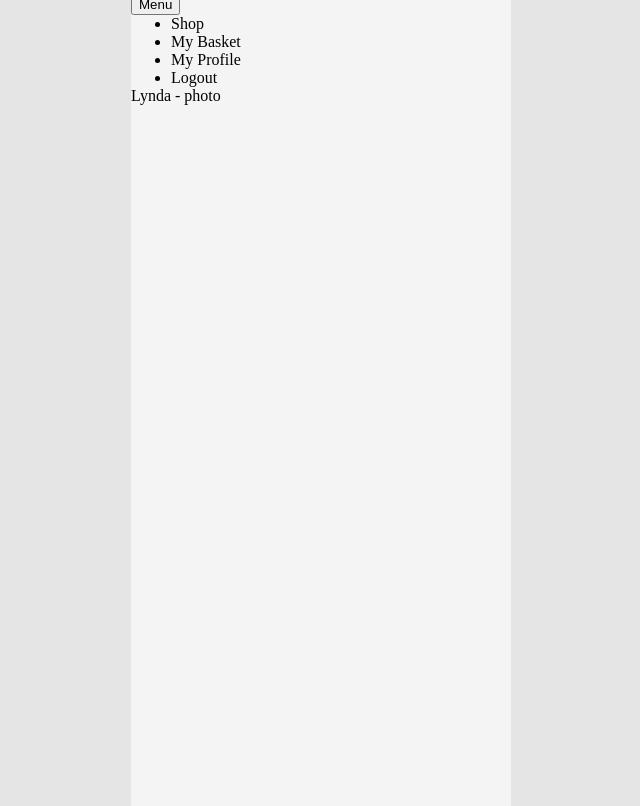
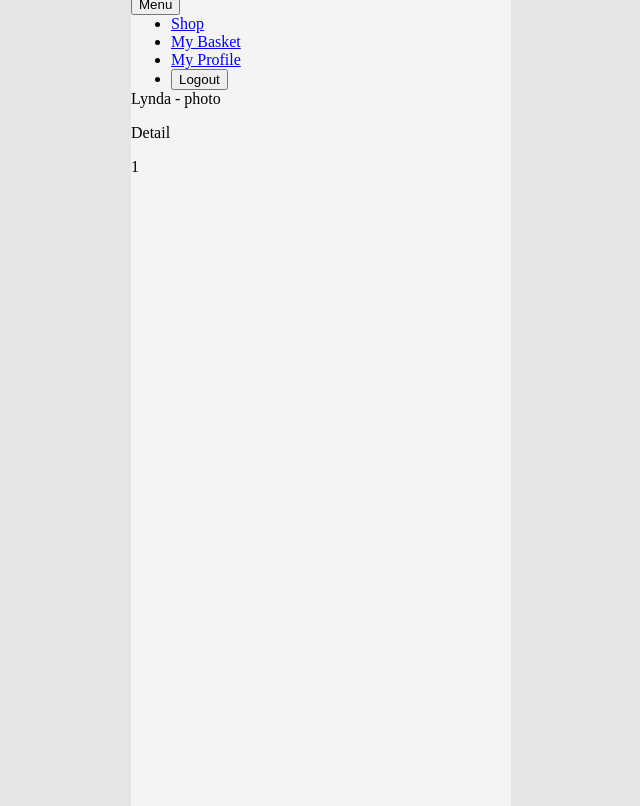
Before and after one commit to Maranaho/arttoys, a React (Create React App) app: page /detail/1 in a window 1280 px wide. Shown: the whole page, without its empty margins (319-959 px from the left). Built offline with nearby package versions, Linux system fonts and the light colour scheme.

Commit message:
added Routing

```diff
--- a/package.json
+++ b/package.json
@@ -8,6 +8,7 @@
     "@testing-library/user-event": "^12.1.10",
     "react": "^17.0.2",
     "react-dom": "^17.0.2",
+    "react-router-dom": "^5.3.0",
     "react-scripts": "4.0.3",
     "web-vitals": "^1.0.1"
   },
--- a/src/App.css
+++ b/src/App.css
@@ -1 +1 @@
-body{margin:0;background:#e5e5e5;height:100vh;display:flex;align-items:center;justify-content:center}.ArtToys{background:#f4f4f4;height:812px;width:380px}.Menu ul{margin:0}
+html>canvas{display:none}body{margin:0;background:#e5e5e5;height:100vh;display:flex;align-items:center;justify-content:center}.ArtToys{background:#f4f4f4;height:812px;width:380px}.Menu ul{margin:0}
--- a/src/App.js
+++ b/src/App.js
@@ -1,7 +1,20 @@
+import { BrowserRouter as Router,Switch,Route} from "react-router-dom"
 import Nav from './components/Nav'
+import Shop from './components/Shop'
+import Basket from './components/Basket'
+import Profile from './components/Profile'
+import Detail from './components/Detail'
 const App = ()=>(
-  <main className="ArtToys">
-    <Nav/>
-  </main>
+  <Router>
+    <main className="ArtToys">
+      <Nav/>
+      <Switch>
+        <Route path="/detail/:toyID"><Detail/></Route>
+        <Route path="/basket"><Basket/></Route>
+        <Route path="/profile"><Profile/></Route>
+        <Route path="/"><Shop/></Route>
+      </Switch>
+    </main>
+  </Router>
 )
 export default App
--- a/src/App.scss
+++ b/src/App.scss
@@ -1,3 +1,4 @@
+html > canvas {display: none}
 body{
   margin: 0;
   background: #e5e5e5;
--- /dev/null
+++ b/src/components/Basket.js
@@ -0,0 +1,6 @@
+const Basket = ()=>(
+    <main className="Basket">
+      Basket
+    </main>
+)
+export default Basket
--- /dev/null
+++ b/src/components/Detail.js
@@ -0,0 +1,11 @@
+import { useParams } from "react-router-dom"
+const Detail = ()=>{
+  const { toyID } = useParams()
+  return(
+    <main className="Detail">
+      <p>Detail</p>
+      <p>{toyID}</p>
+    </main>
+  )
+}
+export default Detail
--- a/src/components/Menu.js
+++ b/src/components/Menu.js
@@ -1,11 +1,12 @@
+import { Link } from "react-router-dom"
 const Menu = ()=>(
     <section className="Menu">
       <button>Menu</button>
       <ul>
-        <li>Shop</li>
-        <li>My Basket</li>
-        <li>My Profile</li>
-        <li>Logout</li>
+        <li><Link to="/">Shop</Link></li>
+        <li><Link to="/basket">My Basket</Link></li>
+        <li><Link to="/profile">My Profile</Link></li>
+        <li><button>Logout</button></li>
       </ul>
     </section>
 )
--- /dev/null
+++ b/src/components/Profile.js
@@ -0,0 +1,6 @@
+const Profile = ()=>(
+    <main className="Profile">
+      Profile
+    </main>
+)
+export default Profile
--- /dev/null
+++ b/src/components/Shop.js
@@ -0,0 +1,6 @@
+const Shop = ()=>(
+    <main className="Shop">
+      Shop
+    </main>
+)
+export default Shop
```
Also changed, not shown: 1 other file (tests, documents, lock files or other folders).
